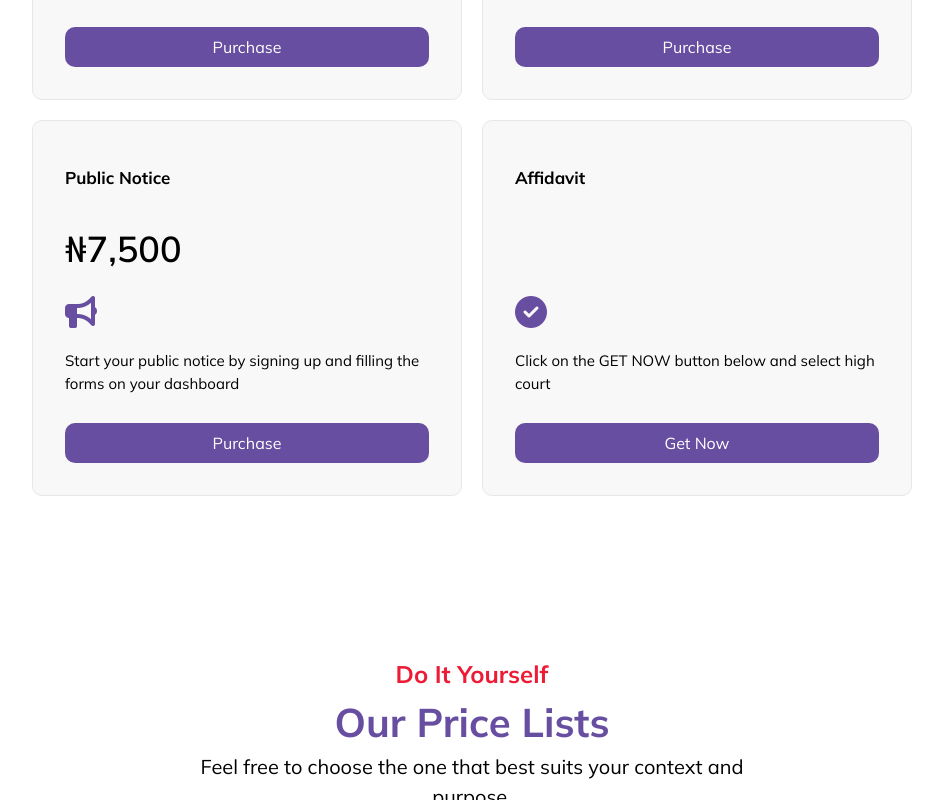
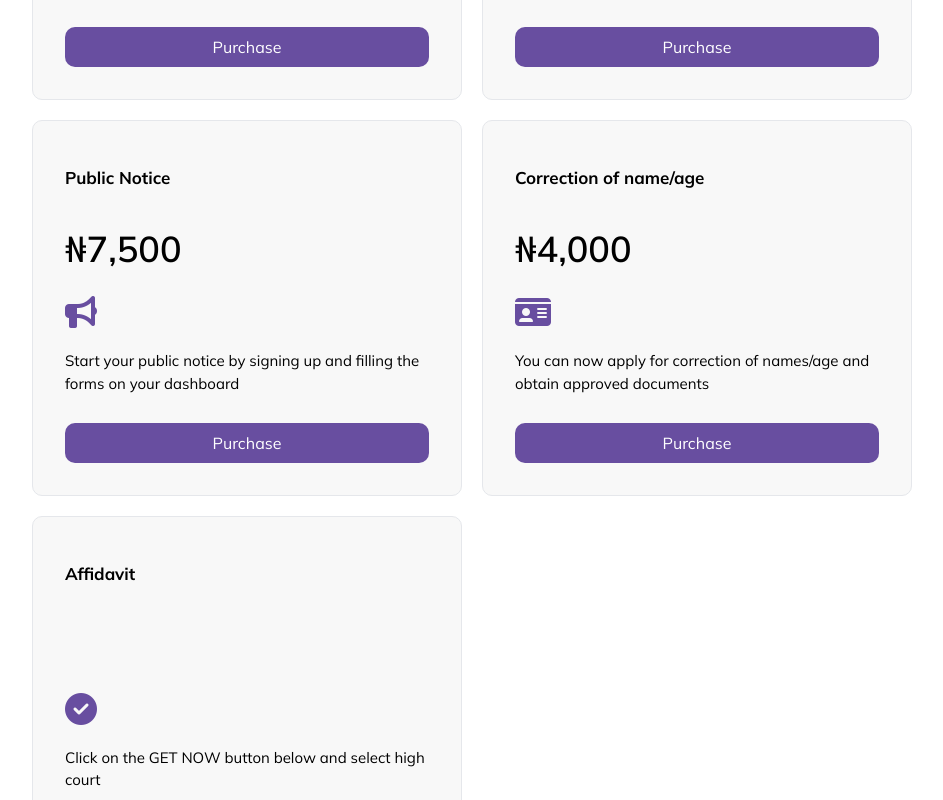
Before and after one commit to kiisi/highrise, a React (Vite) app: page / in a window 1280 px wide. Shown: the part 1380-2180 px from the top of the page, without its empty margins (168-1111 px from the left). Built offline with nearby package versions, Linux system fonts and the light colour scheme; no server answers; some icons are missing.

Commit message:
[feat] homepage service content

```diff
--- a/package.json
+++ b/package.json
@@ -24,13 +24,13 @@
     "@types/react": "^18.0.28",
     "@types/react-dom": "^18.0.11",
     "@vitejs/plugin-react": "^4.0.0",
-    "autoprefixer": "^10.4.14",
+    "autoprefixer": "^10.4.15",
     "eslint": "^8.38.0",
     "eslint-plugin-react": "^7.32.2",
     "eslint-plugin-react-hooks": "^4.6.0",
     "eslint-plugin-react-refresh": "^0.3.4",
-    "postcss": "^8.4.23",
-    "tailwindcss": "^3.3.2",
+    "postcss": "^8.4.27",
+    "tailwindcss": "^3.3.3",
     "vite": "^4.3.2"
   }
 }
--- a/src/pages/Home.jsx
+++ b/src/pages/Home.jsx
@@ -88,6 +88,13 @@ const service_data = [
         price: '7,500',
         to:'/public-notice'
     },
+    {
+        icon: 'fa-solid fa-id-card',
+        title: 'Correction of name/age',
+        text: 'You can now apply for correction of names/age and obtain approved documents',
+        price: '4,000',
+        to:'/'
+    },
 ]
 
 const Services = () => {
@@ -154,6 +161,10 @@ const pricing_data = [
     },
     {
         service: 'Change of Names',
+        price: '4,000'
+    },
+    {
+        service: 'Correction of name/age',
         price: '4,000'
     },
     {
```
Also changed, not shown: 1 other file (tests, documents, lock files or other folders).
